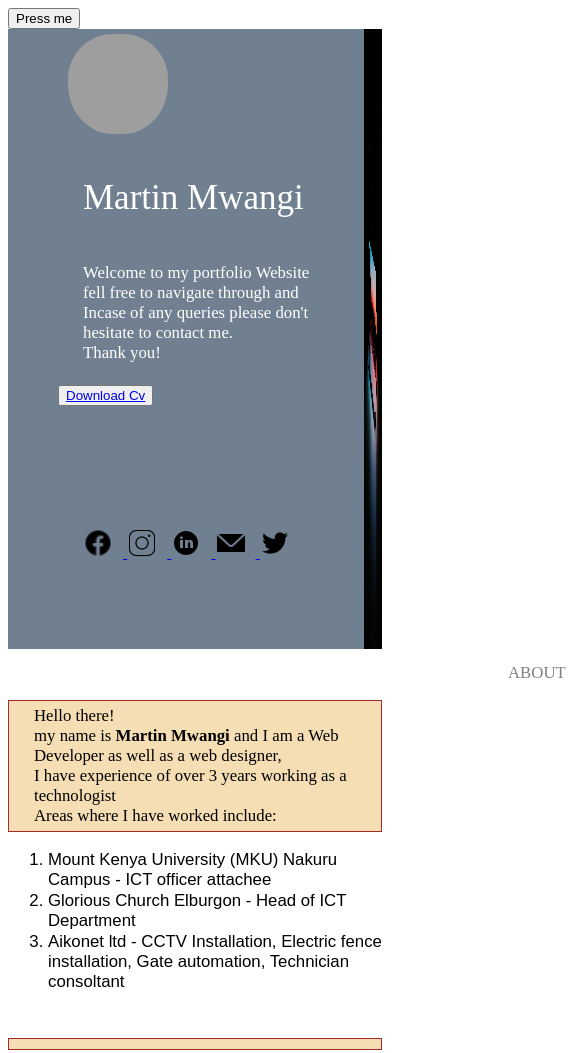
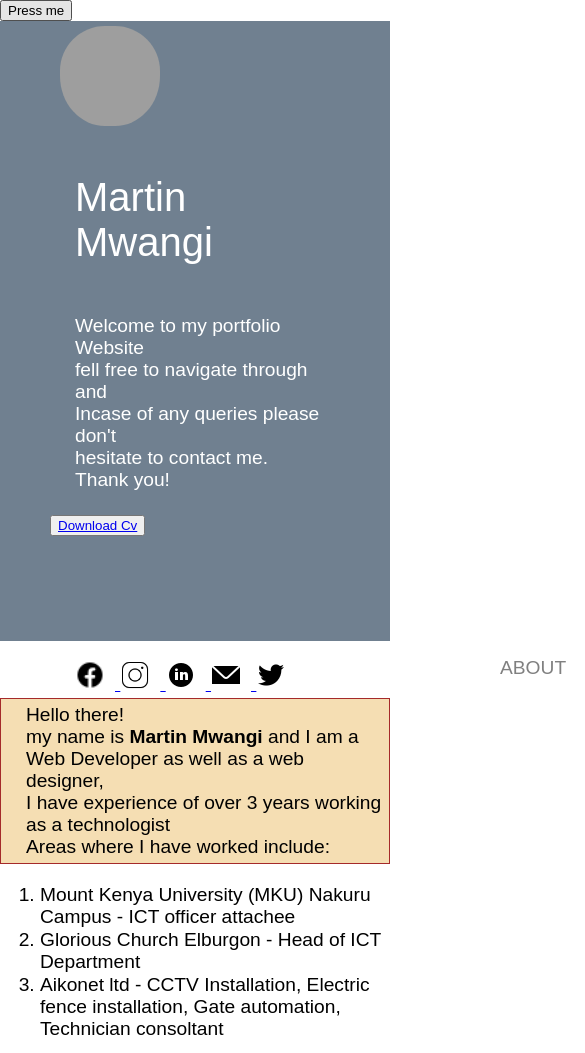
Before and after one commit to tinez10/my_portfolio, a plain HTML site: page index.html in a window 390 px wide. Shown: the top 1053 px of the page, 585 px wide, since content can reach past the window. Drawn offline with Linux system fonts and the light colour scheme; grey boxes are pictures that could not be loaded.

Commit message:
Update styles.css

```diff
--- a/styles.css
+++ b/styles.css
@@ -1,27 +1,27 @@
-/* CSS for large screens */
-@media screen and (min-width: 1200px) {
-  /* Add your CSS rules for large screens here */
-  body {
-    font-size: 18px;
-    /* ... */
+/* Base styles */
+body {
+  margin: 0;
+  padding: 0;
+  font-family: Arial, sans-serif;
+}
+
+.container {
+  width: 80%;
+  margin: 0 auto;
+}
+
+/* Media queries */
+@media (max-width: 768px) {
+  /* For screens with a width of 768px or less */
+  .container {
+    width: 90%;
   }
 }
 
-/* CSS for medium screens */
-@media screen and (max-width: 1199px) and (min-width: 768px) {
-  /* Add your CSS rules for medium screens here */
-  body {
-    font-size: 16px;
-    /* ... */
-  }
-}
-
-/* CSS for small screens */
-@media screen and (max-width: 767px) {
-  /* Add your CSS rules for small screens here */
-  body {
-    font-size: 14px;
-    /* ... */
+@media (max-width: 480px) {
+  /* For screens with a width of 480px or less (e.g., mobile phones) */
+  .container {
+    width: 100%;
   }
 }
 
```
